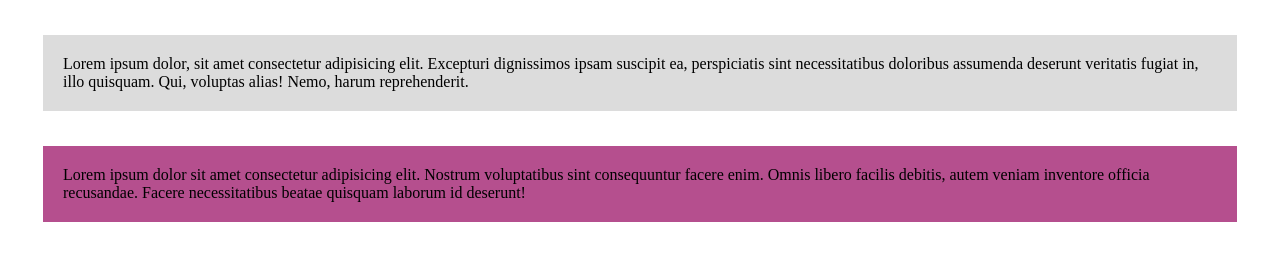
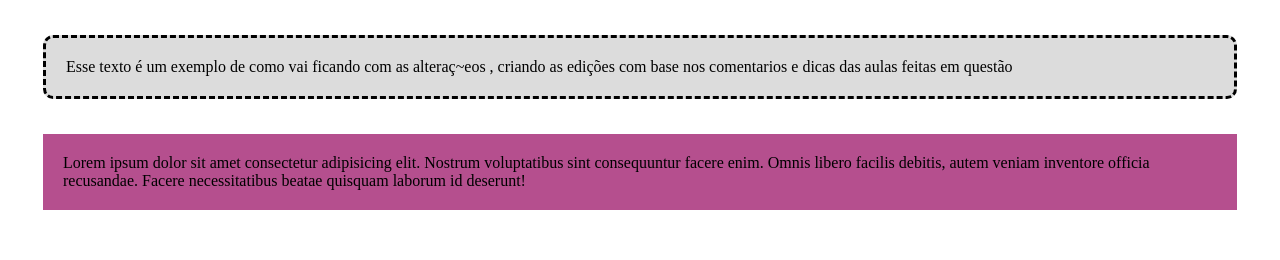
Before and after one commit to rickalmeida15/Paragrafos-coloridos, a plain HTML site: page index.html in a window 1280 px wide. Drawn offline with Linux system fonts and the light colour scheme.

Commit message:
Alteração no border e color do paragrafo.padrao do style.css e alteração no texto do index.html

```diff
--- a/index.html
+++ b/index.html
@@ -9,7 +9,7 @@
   <link rel="stylesheet" href="style.css">
 </head>
 <body>
-  <P class="texto paragrafo-padrao">Lorem ipsum dolor, sit amet consectetur adipisicing elit. Excepturi dignissimos ipsam suscipit ea, perspiciatis sint necessitatibus doloribus assumenda deserunt veritatis fugiat in, illo quisquam. Qui, voluptas alias! Nemo, harum reprehenderit.</P>
+  <P class="texto paragrafo-padrao">Esse texto é um exemplo de como vai ficando com as alteraç~eos , criando as edições com base nos comentarios e dicas das aulas feitas em questão</P>
 
   <p class="texto paragrafo-destacado">Lorem ipsum dolor sit amet consectetur adipisicing elit. Nostrum voluptatibus sint consequuntur facere enim. Omnis libero facilis debitis, autem veniam inventore officia recusandae. Facere necessitatibus beatae quisquam laborum id deserunt!</p>
 </body>
--- a/style.css
+++ b/style.css
@@ -5,6 +5,9 @@
 
 .paragrafo-padrao {
   background-color: #dcdcdc;
+  border-radius: 10px;
+  border-color: black;
+  border-style: dashed;
 }
 
 .paragrafo-destacado {
```
